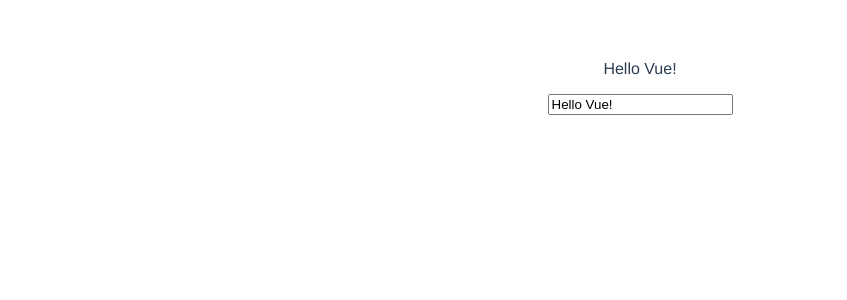
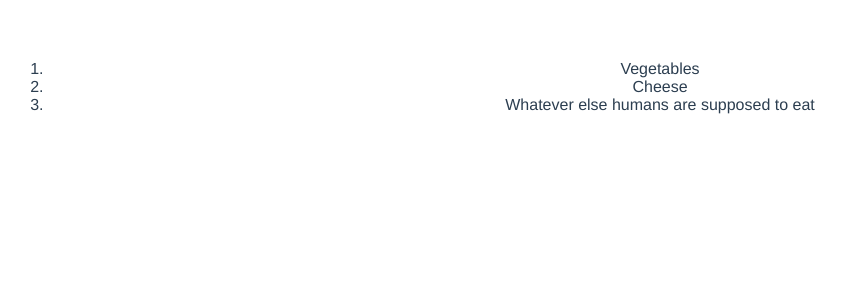
Before and after one commit to ahmedallani/VueGettingStarted, a Vue app: page / in a window 1280 px wide. Shown: the top 300 px of the page, without its empty margins (0-847 px from the left). Built offline with nearby package versions, Linux system fonts and the light colour scheme.

Commit message:
Composing with Components

```diff
--- a/src/App.vue
+++ b/src/App.vue
@@ -1,16 +1,16 @@
 <template>
   <div id="app">
-    <Test />
+    <Todos />
   </div>
 </template>
 
 <script>
-import Test from './components/Test.vue'
+import Todos from './components/Todos.vue'
 
 export default {
   name: 'App',
   components: {
-    Test
+    Todos
   }
 }
 </script>
--- a/src/components/Test.vue
+++ /dev/null
@@ -1,19 +0,0 @@
-<template>
-  <div>
-    <p>{{ message }}</p>
-    <input v-model="message" />
-  </div>
-</template>
-
-<script>
-export default {
-  data() {
-    return {
-      message: 'Hello Vue!'
-    };
-  }
-};
-</script>
-
-<style scoped>
-</style>
--- /dev/null
+++ b/src/components/Todo.vue
@@ -0,0 +1,14 @@
+<template>
+  <li>{{ todo.text }}</li>
+</template>
+
+<script>
+
+export default {
+  props: ['todo']
+}
+</script>
+
+<style>
+
+</style>
--- /dev/null
+++ b/src/components/Todos.vue
@@ -0,0 +1,28 @@
+<template>
+  <div>
+    <ol>
+      <todo v-for="item in groceryList" v-bind:todo="item" v-bind:key="item.id"></todo>
+    </ol>
+  </div>
+</template>
+
+<script>
+import Todo from "./Todo.vue";
+export default {
+  components: {
+    Todo
+  },
+  data() {
+    return {
+      groceryList: [
+        { id: 0, text: "Vegetables" },
+        { id: 1, text: "Cheese" },
+        { id: 2, text: "Whatever else humans are supposed to eat" }
+      ]
+    };
+  }
+};
+</script>
+
+<style scoped>
+</style>
```
